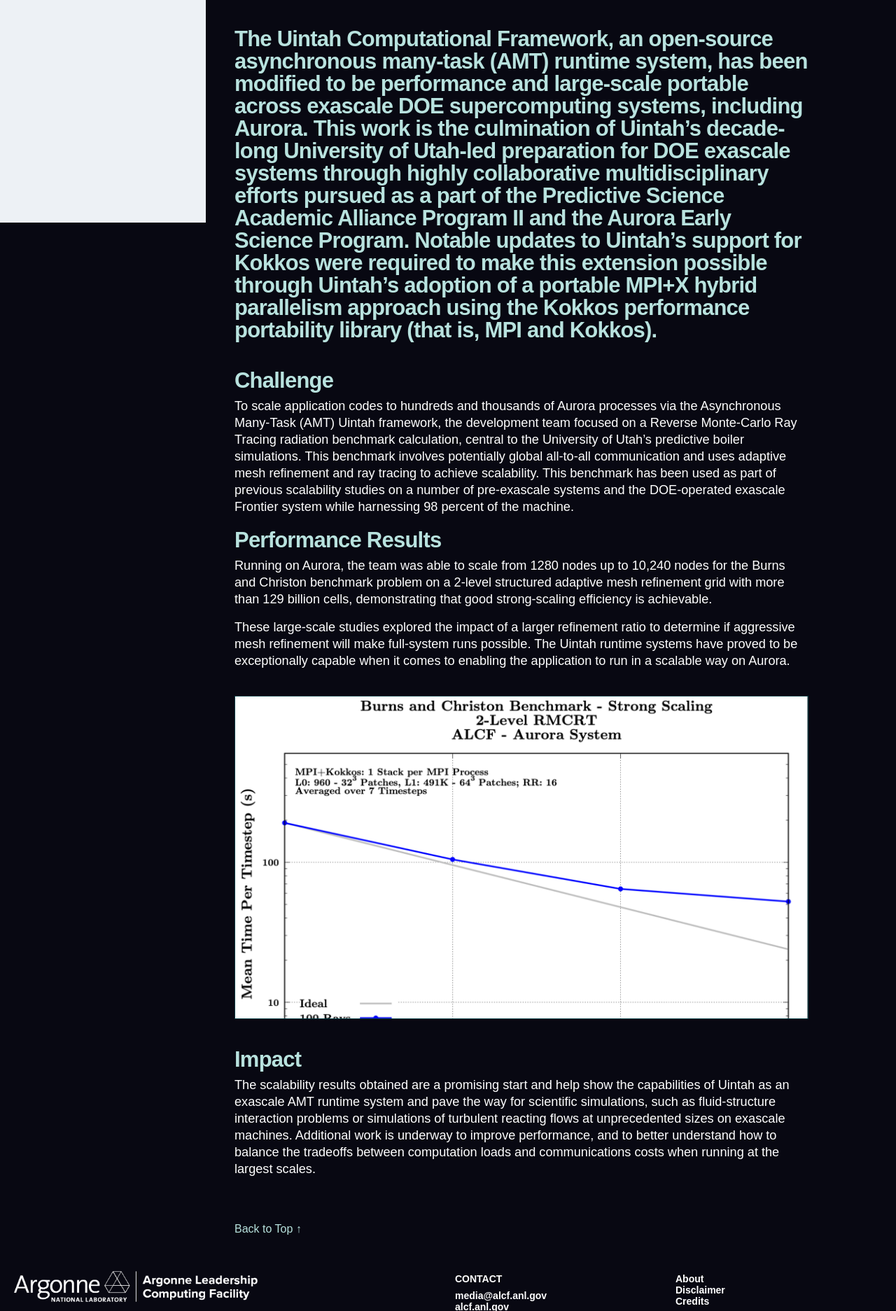
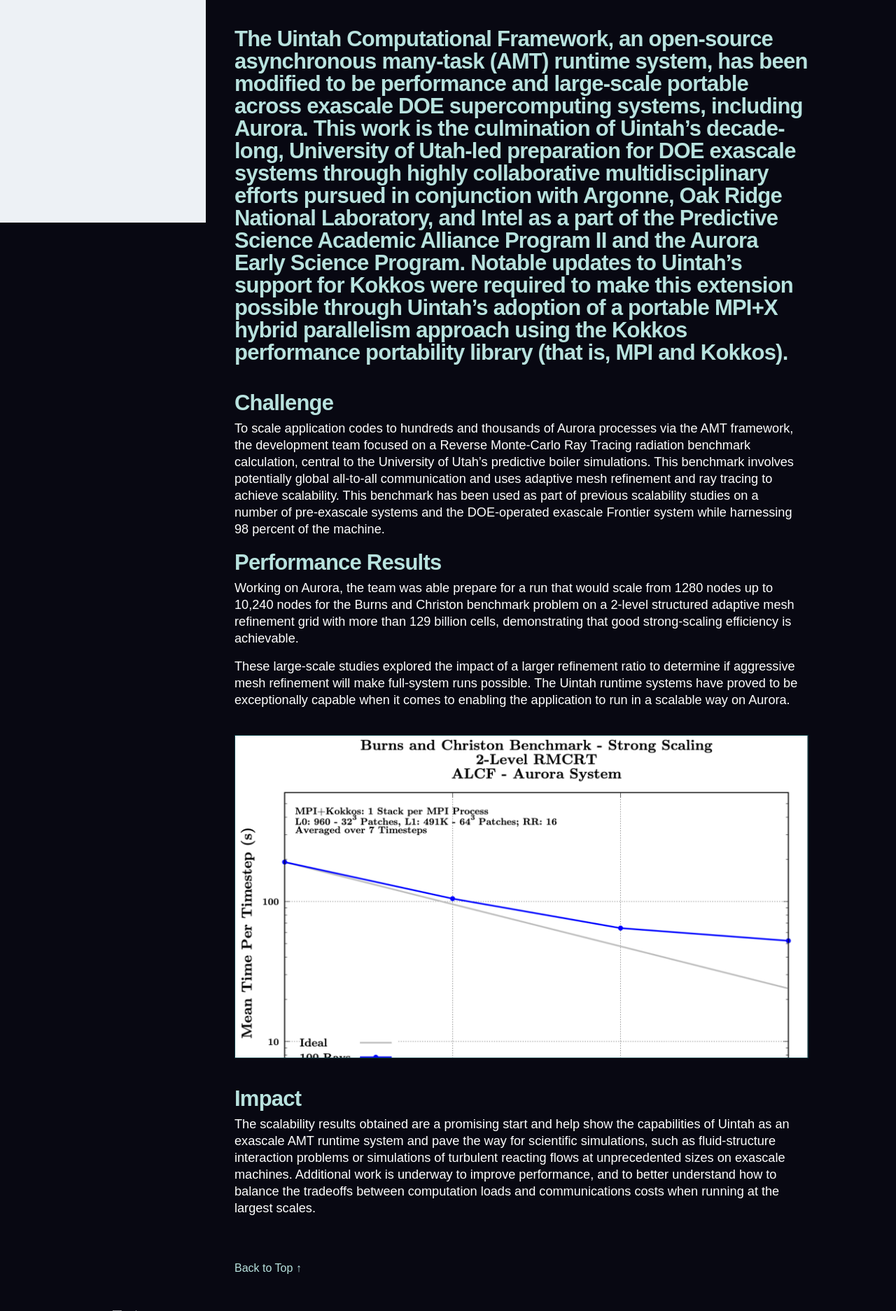
Before and after one commit to argonne-lcf/AR2024, a Jekyll site: the page built from _performancehighlights/uintah.md, in a window 1280 px wide. Shown: the part 1026-2899 px from the top of the page at 70% size. Built offline with Jekyll 4.4.1, drawn with Linux system fonts in a browser that asks for light colours; some web fonts are replaced.

Commit message:
Update uintah.md
results change from marta

```diff
--- a/_performancehighlights/uintah.md
+++ b/_performancehighlights/uintah.md
@@ -14,19 +14,19 @@
 ---
 
 {% include txt-intro.html
-    blurb = "The Uintah Computational Framework, an open-source asynchronous many-task (AMT) runtime system, has been modified to be performance and large-scale portable across exascale DOE supercomputing systems, including Aurora. This work is the culmination of Uintah’s decade-long University of Utah-led preparation for DOE exascale systems through highly collaborative multidisciplinary efforts pursued as a part of the Predictive Science Academic Alliance Program II and the Aurora Early Science Program. Notable updates to Uintah’s support for Kokkos were required to make this extension possible through Uintah’s adoption of a portable MPI+X hybrid parallelism approach using the Kokkos performance portability library (that is, MPI and Kokkos)."
+    blurb = "The Uintah Computational Framework, an open-source asynchronous many-task (AMT) runtime system, has been modified to be performance and large-scale portable across exascale DOE supercomputing systems, including Aurora. This work is the culmination of Uintah’s decade-long, University of Utah-led preparation for DOE exascale systems through highly collaborative multidisciplinary efforts pursued in conjunction with Argonne, Oak Ridge National Laboratory, and Intel as a part of the Predictive Science Academic Alliance Program II and the Aurora Early Science Program. Notable updates to Uintah’s support for Kokkos were required to make this extension possible through Uintah’s adoption of a portable MPI+X hybrid parallelism approach using the Kokkos performance portability library (that is, MPI and Kokkos)."
 %}
 
 
 
 ## Challenge
 
-To scale application codes to hundreds and thousands of Aurora processes via the Asynchronous Many-Task (AMT) Uintah framework, the development team focused on a Reverse Monte-Carlo Ray Tracing radiation benchmark calculation, central to the University of Utah’s predictive boiler simulations. This benchmark involves potentially global all-to-all communication and uses adaptive mesh refinement and ray tracing to achieve scalability. This benchmark has been used as part of previous scalability studies on a number of pre-exascale systems and the DOE-operated exascale Frontier system while harnessing 98 percent of the machine.
+To scale application codes to hundreds and thousands of Aurora processes via the AMT framework, the development team focused on a Reverse Monte-Carlo Ray Tracing radiation benchmark calculation, central to the University of Utah’s predictive boiler simulations. This benchmark involves potentially global all-to-all communication and uses adaptive mesh refinement and ray tracing to achieve scalability. This benchmark has been used as part of previous scalability studies on a number of pre-exascale systems and the DOE-operated exascale Frontier system while harnessing 98 percent of the machine.
 
 
 
 ## Performance Results
-Running on Aurora, the team was able to scale from 1280 nodes up to 10,240 nodes for the Burns and Christon benchmark problem on a 2-level structured adaptive mesh refinement grid with more than 129 billion cells, demonstrating that good strong-scaling efficiency is achievable.
+Working on Aurora, the team was able prepare for a run that would scale from 1280 nodes up to 10,240 nodes for the Burns and Christon benchmark problem on a 2-level structured adaptive mesh refinement grid with more than 129 billion cells, demonstrating that good strong-scaling efficiency is achievable.
 
 These large-scale studies explored the impact of a larger refinement ratio to determine if aggressive mesh refinement will make full-system runs possible. The Uintah runtime systems have proved to be exceptionally capable when it comes to enabling the application to run in a scalable way on Aurora.
 
```
